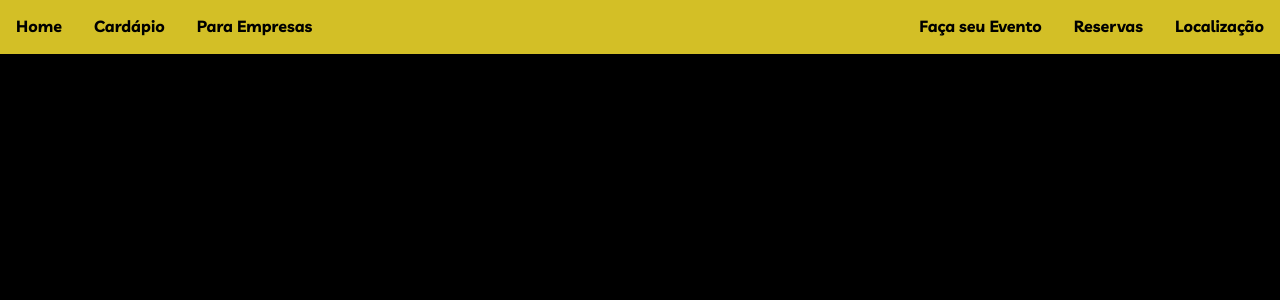
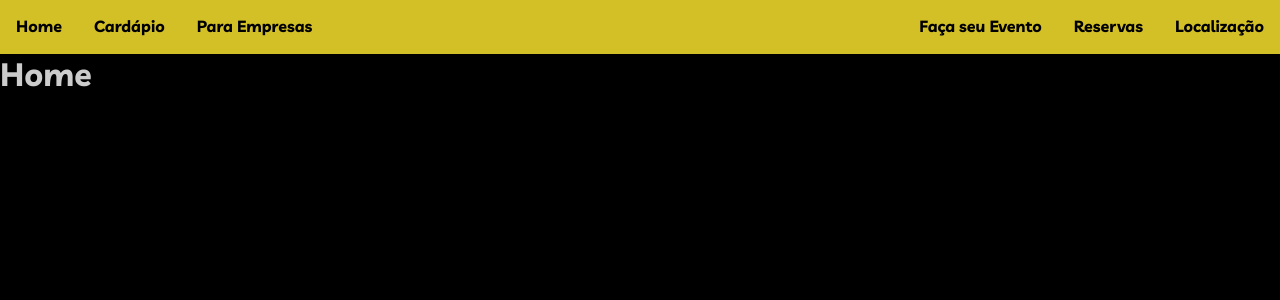
Before and after one commit to fmascena-dev/Pizzaria_Code_Crust, a React (Vite) app: page / in a window 1280 px wide. Shown: the top 300 px of the page. Built offline with nearby package versions, Linux system fonts and the light colour scheme.

Commit message:
feat: criando Footer e estilização do Footer

```diff
--- a/src/GlobalReset.scss
+++ b/src/GlobalReset.scss
@@ -5,6 +5,10 @@
   padding: 0;
   box-sizing: border-box;
   font-family: 'Livvic', sans-serif;
+
+  h1 {
+    color: var(--text-color-one);
+  }
 }
 
 body {
```
Also changed, not shown: src/App.jsx (+6 -6 lines), src/components/footer/Footer.jsx (added), src/pages/cardapio/Cardapio.jsx (renamed from src/components/cardapio/Cardapio.jsx), src/pages/home/Home.jsx (renamed from src/components/home/Home.jsx), src/pages/localizacao/Localizacao.jsx (renamed from src/components/localizacao/Localizacao.jsx), src/pages/para_empresas/ParaEmpresas.jsx (renamed from src/components/para_empresas/ParaEmpresas.jsx), src/pages/reservas/Reservas.jsx (renamed from src/components/reservas/Reservas.jsx), src/pages/seu_evento/SeuEvento.jsx (renamed from src/components/seu_evento/SeuEvento.jsx), src/styles/_footer.scss (added).
